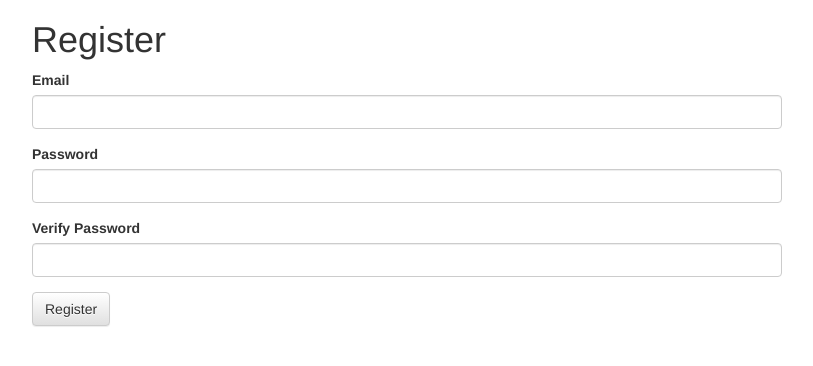
After one commit to d4v1d-us/blogz, a Flask app: page /register in a window 1280 px wide. The commit adds this page. Shown: the top 366 px of the page, without its empty margins (233-1046 px from the left). Run offline with Flask 2, Linux system fonts and the light colour scheme; some libraries are stand-ins or nearby versions.

Commit message:
woking on login register

```diff
--- a/main.py
+++ b/main.py
@@ -3,7 +3,7 @@ from flask_sqlalchemy import SQLAlchemy
 
 app = Flask(__name__)
 app.config['DEBUG'] = True
-app.config['SQLALCHEMY_DATABASE_URI'] = 'mysql+pymysql://build-a-blog:build-a-blog@localhost:8889/build-a-blog'
+app.config['SQLALCHEMY_DATABASE_URI'] = 'mysql+pymysql://blogz:blogz@localhost:8889/blogz'
 app.config['SQLALCHEMY_ECHO'] = True
 db = SQLAlchemy(app)
 app.secret_key = 'y337kGcys&zP3B'
@@ -13,11 +13,73 @@ class Blog(db.Model):
     id = db.Column(db.Integer, primary_key=True)
     title = db.Column(db.String(120))
     body = db.Column(db.String(120))
+    owner_id = db.Column(db.Integer, db.ForeignKey('user.id'))
 
-    def __init__(self, title, body):
+    def __init__(self, title, body, owner):
         self.title = title
         self.body = body
+        self.owner = owner
         #self.id = id
+
+class User(db.Model):
+
+    id = db.Column(db.Integer, primary_key=True)
+    username = db.Column(db.String(10))
+    password = db.Column(db.String(10))
+    email = db.Column(db.String(120), unique=True)
+    blogz = db.relationship('Blog', backref='owner')
+
+    def __init__(self, email, password):
+        self.email = email
+        self.password = password
+        #self.pw_hash = make_pw_hash(password)
+        #self.id = id
+
+@app.before_request
+def require_login():
+    allowed_routes = ['login', 'register', 'static']
+    if request.endpoint not in allowed_routes and 'email' not in session:
+        return redirect('/login' )
+
+@app.route('/login', methods=['POST', 'GET'])
+def login():
+    if request.method == 'POST':
+        email = request.form['email']
+        password = request.form['password']
+        user = User.query.filter_by(email=email, password=password).first()
+        if user: #and check_pw_hash(password, user.pw_hash):
+            session['email'] = email
+            flash("Logged in", 'info')
+            return redirect('/')
+        else:
+            flash('User password incorrect, or user does not exist', 'danger')
+    return render_template('login.html', title="Build a Blog")
+
+@app.route('/register', methods=['POST', 'GET'])
+def register():
+    if request.method == 'POST':
+        email = request.form['email']
+        password = request.form['password']
+        verify = request.form['verify']
+
+        # TODO - validate user's data
+
+        existing_user = User.query.filter_by(email=email).first()
+        if not existing_user:
+            new_user = User(email, password)
+            db.session.add(new_user)
+            db.session.commit()
+            session['email'] = email
+            return redirect('/')
+        else:
+            flash("The email <strong>{0}</strong> is already registered".format(email), 'danger')
+
+    return render_template('register.html')
+
+@app.route('/logout', methods=['POST'])
+def logout():
+    del session['email']
+    return redirect('/')
 
 @app.route('/newpost', methods=['POST', 'GET'])
 def newpost():
@@ -36,7 +98,7 @@ def newpost():
             flash("You should enter the Body for you Post")
             return render_template('newpost.html', title="Build a Blog", post_title=title, body=body)
 
-        new_post = Blog(title, body)
+        new_post = Blog(title, body, owner)
 
         db.session.add(new_post)
         db.session.commit()
@@ -74,7 +136,7 @@ def index():
         title = request.form['title']
         body = request.form['body']
 
-        new_post = Blog(title, body)
+        new_post = Blog(title, body, owner)
 
         db.session.add(new_post)
         db.session.commit()
--- a/templates/base.html
+++ b/templates/base.html
@@ -22,7 +22,7 @@
 </head>
 
 <body>
-
+    {% if 'email' in session %}
     <nav class="navbar navbar-default">
         <a href='/' class="navbar-brand">Build a Blog</a>
         <ul class="nav navbar-nav navbar-right">
@@ -36,10 +36,15 @@
                     <button class="btn btn-default navbar-btn">Check out Your Blog</button>
                 </form>
             </li>
+            <li>
+                <form method="post" action="/logout">
+                    <button class="btn btn-default navbar-btn">Logout</button>
+                </form>
+            </li>
             &nbsp;&nbsp;&nbsp;&nbsp;
         </ul>
     </nav>
-
+    {% endif %}
 
     <div class="container">
 
--- /dev/null
+++ b/templates/register.html
@@ -0,0 +1,21 @@
+{% extends "base.html" %}
+
+{% block content %}
+<h1>Register</h1>
+<form action="/register" method="post">
+    <div class="form-group">
+        <label for="email">Email</label>
+        <input class="form-control" name="email" type="email" value="{{ email }}">
+    </div>
+    <div class="form-group">
+        <label for="password">Password</label>
+        <input class="form-control" name="password" type="password">
+    </div>
+    <div class="form-group">
+        <label for="verify">Verify Password</label>
+        <input class="form-control" name="verify" type="password">
+    </div>
+
+    <input type="submit" value="Register" class="btn btn-default">
+</form>
+{% endblock %}
```
Also changed, not shown: templates/login.html (added, +17 -0 lines).
